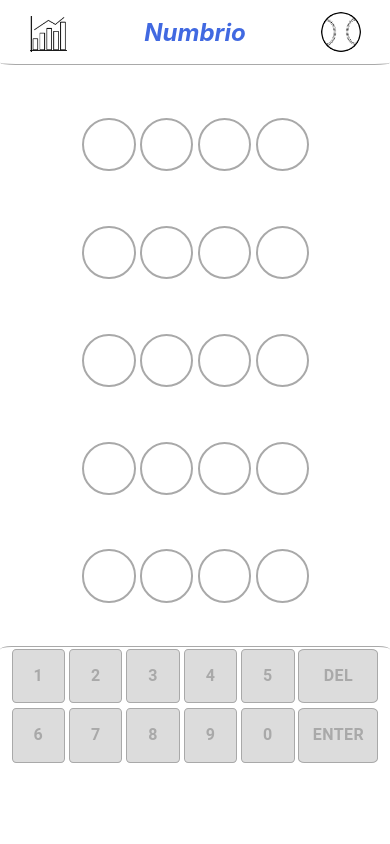
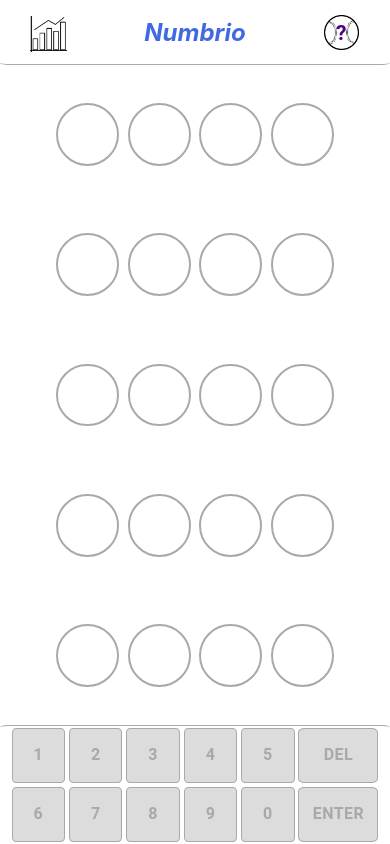
Before and after one commit to Karl-S-Kweon/Numbrio, a React (Create React App) app: page / in a window 390 px wide. Built offline with nearby package versions, Linux system fonts and the light colour scheme.

Commit message:
- Resize reset button - More responsive elements across phones

```diff
--- a/public/index.html
+++ b/public/index.html
@@ -3,7 +3,7 @@
   <head>
     <meta charset="utf-8" />
     <link rel="numbrio baseball icon" href="/baseball.png" />
-    <meta name="viewport" content="width=device-width, initial-scale=1" />
+    <meta name="viewport" content="width=device-width,height=device-height, initial-scale=1, user-scalable=no" />
     <meta name="theme-color" content="#000000" />
     <meta
       name="Numbrio"
--- a/src/App.css
+++ b/src/App.css
@@ -45,10 +45,27 @@
   color: red;
 } */
 
+/* body { height: 90% } */
+
+/* .fullheight {
+  height: calc(var(--vh, 1vh) * 100);
+} */
+
 .NumbrioDiv {
   width: 100vw;
-  height: 90.6vh;
+  /* min-height: 90.6vh; */
+  /* max-height: 100vh; */
+  height: auto;
   overflow: hidden;
+
+  /* Source:
+    https://chanind.github.io/javascript/2019/09/28/avoid-100vh-on-mobile-web.html
+    See Comments
+  */
+  /* Study media query for dynamic screen size
+     browser size dragging will change the elements position
+  */
+  height: calc(var(--vh, 1vh) * 100);
 
   /* border-style: solid;
   border-color: blue;
@@ -56,15 +73,18 @@
   border-radius: 0%; */
 
   display: flex;
+  /* grid-auto-rows: 2fr; */
+  /* grid-template-columns: repeat(auto-fill, minmax(67vh, 1fr)); */
   flex-direction: column;
-  position: absolute;
+  justify-content: space-between;
+  /* position: absolute; */
 
   margin: 0px;
 }
 
 .reload {
   flex-shrink: 0;
-  z-index: 1;
+  z-index: 2;
 
   /* background-color: "black"; */
 
@@ -96,8 +116,8 @@
   /* border-style: solid; */
   /* border-color: purple; */
   /* border-width: 1px; */
-  border-radius: 4%;
-  border-bottom: 1px solid darkgrey;
+  border-radius: 3%;
+  border-bottom: 1px solid darkgrey; /*-bottom*/
 
   display: flex;
   flex-direction: column;
@@ -108,40 +128,32 @@
 
 .divBody {
   width: 100vw;
-  height: 69vh;
+  min-height: 67vh;
+  max-height: 100vh;
+  height: 100%;
 
-  /* border-style: solid;
-  border-color: red;
-  border-width: 1px;
-  border-radius: 0%; */
+  /* border: solid red 1px; */
+  /* border-radius: 0%; */
 
   overflow-y: hidden;
   overflow-x: hidden;
-  /* display: "flex";
-  flex-direction: "column";
-  flex-shrink: 0;
 
-
-  justify-content: "flex-start";
-  align-items: "center"; */
-  /* z-index: 1; */
+  /* z-index: -1; */
 }
 
 .divFooter {
   width: 100vw;
   height: 14vh;
 
-  /* border-style: solid;
-  border-color: purple;
-  border-width: 1px;*/
-  border-radius: 3%;
-  border-top: solid 1px darkgrey;
+  border-radius: 2%;
+  border-top: solid 1px darkgrey; /*-top*/
+
+  flex-shrink: 0;
 
   /* display: "flex";
   flex-direction: "column"; */
-  flex-shrink: 0;
 
-  margin-top: 0.5rem;
+  /* margin-top: 0.5rem; */
 }
 
 /*
@@ -224,7 +236,6 @@
   overflow-y: hidden;
 } */
 
-
 /* CSS Animation Effects */
 
 Button:focus {
@@ -246,22 +257,18 @@ Button:focus {
   from {
     transform: rotate(0deg);
     /* transform: rotateY(0deg); */
-
   }
   to {
     transform: rotate(360deg);
     /* transform: rotateY(360deg); */
-
   }
 }
-
 
 /* #guideblock {
   -webkit-transform: scale3d(1.2, 1.2, 1.2);
   transform: scale3d(1.2, 1.2, 1.2);
   border-color: blue;
 } */
-
 
 @media (prefers-reduced-motion: no-preference) {
   #guideblock {
@@ -327,20 +334,20 @@ https://stackoverflow.com/questions/50380360/pure-css-zoom-animation-based-on-ti
 */
 @-webkit-keyframes pulse {
   0% {
-    -webkit-transform: scale3d(1.1, 1.1, 1.1);
-    transform: scale3d(1.1, 1.1, 1.1);
+    -webkit-transform: scale3d(1.15, 1.15, 1.15);
+    transform: scale3d(1.15, 1.15, 1.15);
   }
   15% {
-    -webkit-transform: scale3d(1.09, 1.09, 1.09);
-    transform: scale3d(1.09, 1.09, 1.09);
+    -webkit-transform: scale3d(1.12, 1.12, 1.12);
+    transform: scale3d(1.12, 1.12, 1.12);
   }
   30% {
-    -webkit-transform: scale3d(1.05, 1.05, 1.05);
-    transform: scale3d(1.05, 1.05, 1.05);
+    -webkit-transform: scale3d(1.06, 1.06, 1.06);
+    transform: scale3d(1.06, 1.06, 1.06);
   }
   50% {
-    -webkit-transform: scale3d(1.015, 1.015, 1.015);
-    transform: scale3d(1.015, 1.015, 1.015);
+    -webkit-transform: scale3d(1.01, 1.01, 1.01);
+    transform: scale3d(1.01, 1.01, 1.01);
   }
   to {
     -webkit-transform: scaleX(1);
@@ -350,20 +357,20 @@ https://stackoverflow.com/questions/50380360/pure-css-zoom-animation-based-on-ti
 
 @keyframes pulse {
   0% {
-    -webkit-transform: scale3d(1.1, 1.1, 1.1);
-    transform: scale3d(1.1, 1.1, 1.1);
+    -webkit-transform: scale3d(1.15, 1.15, 1.15);
+    transform: scale3d(1.15, 1.15, 1.15);
   }
   15% {
-    -webkit-transform: scale3d(1.09, 1.09, 1.09);
-    transform: scale3d(1.09, 1.09, 1.09);
+    -webkit-transform: scale3d(1.12, 1.12, 1.12);
+    transform: scale3d(1.12, 1.12, 1.12);
   }
   30% {
-    -webkit-transform: scale3d(1.05, 1.05, 1.05);
-    transform: scale3d(1.05, 1.05, 1.05);
+    -webkit-transform: scale3d(1.06, 1.06, 1.06);
+    transform: scale3d(1.06, 1.06, 1.06);
   }
   50% {
-    -webkit-transform: scale3d(1.015, 1.015, 1.015);
-    transform: scale3d(1.015, 1.015, 1.015);
+    -webkit-transform: scale3d(1.01, 1.01, 1.01);
+    transform: scale3d(1.01, 1.01, 1.01);
   }
   to {
     -webkit-transform: scaleX(1);
@@ -373,64 +380,69 @@ https://stackoverflow.com/questions/50380360/pure-css-zoom-animation-based-on-ti
 
 /* */
 @-webkit-keyframes breath {
+  0% {
+    -webkit-transform: scaleX(1);
+    transform: scaleX(1);
+    opacity: 1%;
+  }
   1% {
     -webkit-transform: scale3d(1.005, 1.005, 1.005);
     transform: scale3d(1.005, 1.005, 1.005);
-    opacity: 0.05%;
+    opacity: 2%;
   }
   2% {
     -webkit-transform: scale3d(1.01, 1.01, 1.01);
     transform: scale3d(1.01, 1.01, 1.01);
-    opacity: 0.5%;
+    opacity: 3%;
   }
   3% {
     -webkit-transform: scale3d(1.015, 1.015, 1.015);
     transform: scale3d(1.015, 1.015, 1.015);
-    opacity: 1%;
+    opacity: 4%;
   }
   4% {
     -webkit-transform: scale3d(1.02, 1.02, 1.02);
     transform: scale3d(1.02, 1.02, 1.02);
-    opacity: 2%;
+    opacity: 5%;
   }
   5% {
     -webkit-transform: scale3d(1.03, 1.03, 1.03);
     transform: scale3d(1.03, 1.03, 1.03);
-    opacity: 3%;
+    opacity: 6%;
   }
   6% {
     -webkit-transform: scale3d(1.04, 1.04, 1.04);
     transform: scale3d(1.04, 1.04, 1.04);
-    opacity: 4%;
+    opacity: 9%;
   }
   7% {
     -webkit-transform: scale3d(1.05, 1.05, 1.05);
     transform: scale3d(1.05, 1.05, 1.05);
-    opacity: 5%;
+    opacity: 15%;
   }
   10% {
     -webkit-transform: scale3d(1.1, 1.1, 1.1);
     transform: scale3d(1.1, 1.1, 1.1);
-    opacity: 15%;
+    opacity: 30%;
   }
   20% {
     -webkit-transform: scale3d(1.15, 1.15, 1.15);
     transform: scale3d(1.15, 1.15, 1.15);
-    opacity: 21%;
+    opacity: 50%;
   }
   30% {
-    -webkit-transform: scale3d(1.2, 1.2, 1.2);
-    transform: scale3d(1.2, 1.2, 1.2);
-    opacity: 43%;
+    -webkit-transform: scale3d(1.18, 1.18, 1.18);
+    transform: scale3d(1.18, 1.18, 1.18);
+    opacity: 70%;
   }
   40% {
-    -webkit-transform: scale3d(1.23, 1.23, 1.23);
-    transform: scale3d(1.23, 1.23, 1.23);
-    opacity: 100;
+    -webkit-transform: scale3d(1.18, 1.18, 1.18);
+    transform: scale3d(1.18, 1.18, 1.18);
+    opacity: 85%;
   }
   50% {
-    -webkit-transform: scale3d(1.25, 1.25, 1.25);
-    transform: scale3d(1.25, 1.25, 1.25);
+    -webkit-transform: scale3d(1.18, 1.18, 1.18);
+    transform: scale3d(1.18, 1.18, 1.18);
     opacity: 100%;
   }
   60% {
@@ -441,28 +453,28 @@ https://stackoverflow.com/questions/50380360/pure-css-zoom-animation-based-on-ti
   70% {
     -webkit-transform: scale3d(1.1, 1.1, 1.1);
     transform: scale3d(1.1, 1.1, 1.1);
-    opacity: 85%;
+    opacity: 80%;
   }
   80% {
     -webkit-transform: scale3d(1.05, 1.05, 1.05);
     transform: scale3d(1.05, 1.05, 1.05);
-    opacity: 70%;
+    opacity: 65%;
   }
   90% {
     -webkit-transform: scale3d(1.04, 1.04, 1.04);
     transform: scale3d(1.04, 1.04, 1.04);
-    opacity: 55%;
+    opacity: 45%;
   }
   95% {
     -webkit-transform: scale3d(1.03, 1.03, 1.03);
     transform: scale3d(1.03, 1.03, 1.03);
-    opacity: 20%;
+    opacity: 25%;
   }
 
   96% {
     -webkit-transform: scale3d(1.02, 1.02, 1.02);
     transform: scale3d(1.02, 1.02, 1.02);
-    opacity: 5%;
+    opacity: 10%;
   }
 
   97% {
@@ -483,7 +495,7 @@ https://stackoverflow.com/questions/50380360/pure-css-zoom-animation-based-on-ti
   100% {
     -webkit-transform: scale3d(1.005, 1.005, 1.005);
     transform: scale3d(1.005, 1.005, 1.005);
-    opacity: 0%;
+    opacity: 1%;
   }
   to {
     -webkit-transform: scaleX(1);
@@ -544,24 +556,24 @@ https://stackoverflow.com/questions/50380360/pure-css-zoom-animation-based-on-ti
     opacity: 50%;
   }
   30% {
-    -webkit-transform: scale3d(1.2, 1.2, 1.2);
-    transform: scale3d(1.2, 1.2, 1.2);
-    opacity: 75%;
+    -webkit-transform: scale3d(1.18, 1.18, 1.18);
+    transform: scale3d(1.18, 1.18, 1.18);
+    opacity: 70%;
   }
   40% {
-    -webkit-transform: scale3d(1.23, 1.23, 1.23);
-    transform: scale3d(1.23, 1.23, 1.23);
-    opacity: 100%;
+    -webkit-transform: scale3d(1.18, 1.18, 1.18);
+    transform: scale3d(1.18, 1.18, 1.18);
+    opacity: 85%;
   }
   50% {
-    -webkit-transform: scale3d(1.25, 1.25, 1.25);
-    transform: scale3d(1.25, 1.25, 1.25);
+    -webkit-transform: scale3d(1.18, 1.18, 1.18);
+    transform: scale3d(1.18, 1.18, 1.18);
     opacity: 100%;
   }
   60% {
     -webkit-transform: scale3d(1.15, 1.15, 1.15);
     transform: scale3d(1.15, 1.15, 1.15);
-    opacity: 100;
+    opacity: 100%;
   }
   70% {
     -webkit-transform: scale3d(1.1, 1.1, 1.1);
--- a/src/Main/Header/HeaderBar.js
+++ b/src/Main/Header/HeaderBar.js
@@ -6,9 +6,8 @@ import baseball from './Asset/Baseball.png'
 import Block from '../MyterioBlocks/Block'
 
 const Transition = React.forwardRef(function Transition(props, ref) {
-    return <Slide direction="up" ref={ref} {...props} timeout={{enter: 350, exit: 175}}/>; // style={{ transitionDelay: '15s' }}
+    return <Slide direction="up" ref={ref} {...props} timeout={{ enter: 350, exit: 175 }} />; // style={{ transitionDelay: '15s' }}
 });
-
 
 const HeaderBar = (props) => {
     const [open, setOpen] = useState(false);
@@ -117,20 +116,6 @@ const HeaderBar = (props) => {
                         // border: 'solid 1px red',
                     }}
                 >Numbrio
-                    {/* <div
-                        style={{
-                            height: '100%',
-                            fontSize: '0.5rem',
-                            color: 'indigo',
-                            display: 'flex',
-                            justifyContent: "space-between",
-                            alignItems: "flex-start",
-                            textAlign: 'flex-start',
-                            border: 'solid 1px red',
-                        }}
-                    >
-                        TM
-                    </div> */}
                 </div>
             </div>
             <div
@@ -164,26 +149,42 @@ const HeaderBar = (props) => {
 
                         // zIndex: -5,
                     }}
-                    startIcon={<Avatar
-                        src={baseball}
+                // startIcon={<Avatar
+                //     src={baseball}
+                //     style={{
+                //         // border: '1px solid blue',
+                //         // display: 'flex',
+                //         // justifyContent: "center",
+                //         // alignItems: "center",
+                //         // textAlign: 'center',
+                //         marginLeft: '15%'
+                //     }}
+                //     rel="baseball icon for how to play the game"
+                // />}
+                >
+                    <img
+                        src={baseball} width="35vw" height="35vh" rel="baseball icon for how to play the game"
+                    />
+                    <div
                         style={{
-                            // border: '1px solid blue',
-                            // display: 'flex',
-                            // justifyContent: "center",
-                            // alignItems: "center",
-                            // textAlign: 'center',
-                            marginLeft: '15%'
+                            position: 'absolute',
+                            zIndex: 2,
+                            top: '7.5%',
+                            left: '37%',
+                            fontSize: '150%',
+                            fontWeight: 'bold',
+                            color: 'indigo',
+                            // transform: translate('-50 %', '-50 %'),
                         }}
-                        rel="baseball icon for how to play the game"
-                    />}
-                >
-                    {/* <img
-                        src={baseball} width="35vw" height="35vh"
-                    /> */}
+                    >?</div>
                 </Button>
             </div>
 
+
+
             {/* DIALOG PART */}
+
+
 
             <Dialog
                 // style={{
@@ -200,7 +201,7 @@ const HeaderBar = (props) => {
                 <DialogTitle
                     className='dialog'
                     style={{
-                        height: '1.5vh',
+                        height: '0.5vh',
                         width: '100%',
                         // color: 'black',
                         // border: '1px solid blue',
@@ -217,7 +218,7 @@ const HeaderBar = (props) => {
                     <div
                         style={{
                             width: '100%',
-                            height: '225%',
+                            height: '25%',
                             fontSize: '85%',
                             fontWeight: 'bold',
 
@@ -270,8 +271,8 @@ const HeaderBar = (props) => {
                         // border: '1px solid blue',
                     }}
                 >
-                    <DialogContentText
-                        sx={{
+                    <div
+                        style={{
                             fontSize: 'medium',
                             justifyContent: 'flex-start',
                             textAlign: 'left',
@@ -287,8 +288,8 @@ const HeaderBar = (props) => {
                         This app is a recreation of 'Cows and Bulls' <br />
                         or 'Number Baseball'.<br />
                         Hack a code of 4 digits in 5 tries.
-                    </DialogContentText >
-                    <DialogContentText
+                    </div >
+                    <div
                         style={{
                             fontSize: 'medium',
                             justifyContent: 'flex-start',
@@ -308,7 +309,7 @@ const HeaderBar = (props) => {
                         <List
                             style={{
                                 // this box's width/height
-                                width: '75%',
+                                width: '80%',
                                 minHeight: '1vh',
                                 maxHeight: '50vh',
                                 height: '20%',
@@ -340,7 +341,7 @@ const HeaderBar = (props) => {
                         <List
                             style={{
                                 // this box's width/height
-                                width: '75%',
+                                width: '80%',
                                 minHeight: '1vh',
                                 maxHeight: '50vh',
                                 height: '20%',
@@ -372,7 +373,7 @@ const HeaderBar = (props) => {
                         <List
                             style={{
                                 // this box's width/height
-                                width: '75%',
+                                width: '80%',
                                 minHeight: '1vh',
                                 maxHeight: '50vh',
                                 height: '20%',
@@ -399,7 +400,7 @@ const HeaderBar = (props) => {
                                 fontSize: '85%',
                             }}
                         >
-                            Oh... <b>3</b> is not in the code.
+                            Foul. <b>3</b> is not in the code.
                         </div>
                         <div
                             style={{
@@ -437,7 +438,7 @@ const HeaderBar = (props) => {
                             <div>UI/UX inspired by Wordle</div>
                             <div><a href="https://www.nytimes.com/games/wordle/index.html">Link to Wordle</a></div>
                         </div>
-                    </DialogContentText >
+                    </div >
                 </DialogContent>
             </Dialog>
             <Dialog
--- a/src/Main/MyterioBlocks/Block.js
+++ b/src/Main/MyterioBlocks/Block.js
@@ -15,25 +15,22 @@ const Block = (props) => {
         <div
             style={{
                 // box Control
-                height: '14.8vw',
-                width: '14.8vw', // ${100/5}
-                // backgroundColor: 'white',
+                height: '16.8vw',
+                width: '16.8vw', // ${100/5}
 
                 // Border Line
                 // border: 'solid black 1px',
 
+                //
                 display: "flex",
                 justifyContent: "center",
                 alignItems: "center",
 
                 //
-                margin: '1%',
+                padding: '0%',
+                margin: '0 0.2rem',
 
-                // animations
-                // animationName: props.animation, //css[1],
-                // /*animation-fill-mode: both;*/
-                // animationDuration: (props._id === 'guideblock' ? '0.1s' : '0.1s'),
-                // animationIterationCount: 'initial',
+                // zIndex: 11,
             }}
         >
             <div
@@ -41,8 +38,8 @@ const Block = (props) => {
 
                 style={{
                     // box Control
-                    height: '85%',
-                    width: '85%',
+                    height: '90%',
+                    width: '90%',
                     backgroundColor: props.backgroundColor,
 
                     // Border Line
@@ -52,7 +49,8 @@ const Block = (props) => {
                     borderWidth: '2px',
 
                     //
-                    // margin: '0px 0.5rem',
+                    // padding: '0%',
+                    // margin: '0.5%',
 
                     // animations
                     animationName: props.animation, //css[1],
--- a/src/Main/MyterioBlocks/BlockRow.js
+++ b/src/Main/MyterioBlocks/BlockRow.js
@@ -4,6 +4,8 @@ import React, { useReducer, useEffect } from 'react'; // useReducer
 import { List, Grow } from "@mui/material/";
 import Block from './Block'
 import Answer from '../Answer/AnswerKey'
+
+
 const BlockRow = (props) => {
 
     const initialState = {
@@ -200,16 +202,14 @@ const BlockRow = (props) => {
             style={{
                 // this box's width/height
                 width: '100%',
-                height: '7%',
+                height: '16%',
                 // rem: equals to the font size of html (most browsers has defualt 16 px)
                 // em: functions similar to vw or vh, child inherits its parents size.
                 //     default 16px -> p { 0.75 em } _ 12x -> c { 0.75 em} _ 9 px
                 //      to Keep size, p {0.75 em } => c { 1 em }
 
                 // border line
-                // borderStyle: 'solid',
-                // borderColor: 'pink',
-                // borderWidth: '1px',
+                // border: 'solid pink 1px',
 
                 // content alignment
                 display: "flex",
@@ -217,8 +217,8 @@ const BlockRow = (props) => {
                 alignItems: "center",
 
                 // box space control
-                paddingBottom: '1rem',
-                marginBottom: props.marginBtm,
+                // paddingBottom: '1rem',
+                // marginBottom: props.marginBtm,
 
             }}
 
--- a/src/Main/MyterioBlocks/MyterioBlocks.js
+++ b/src/Main/MyterioBlocks/MyterioBlocks.js
@@ -107,20 +107,18 @@ const MysterioBox = (props) => {
     // ));
     // console.log(Answer)
     let BlockRows = index.map((idx) => (
-        (<BlockRow data={props.data[idx]} key={idx} row={row} message={props.message} marginBtm={idx===5? '0.3rem' : '0'} getFromChild={msgFromChild} />)
+        (<BlockRow data={props.data[idx]} key={idx} row={row} message={props.message} marginBtm={idx===5? '0.0rem' : '0'} getFromChild={msgFromChild} />)
     ));
 
     return (<>
         <List
             style={{
                 // this box's width/height
-                width: '100vw',
-                height: '69vh',
+                width: '100%',
+                height: '100%',
 
                 // border line
-                // borderStyle: 'solid',
-                // borderColor: 'orange',
-                // borderWidth: '3px',
+                // border: 'solid blue 1px',
 
                 // content alignment
                 display: "flex",
@@ -129,12 +127,11 @@ const MysterioBox = (props) => {
                 alignItems: "center",
 
                 // box space control
-                // padding: '0px',
+                padding: '0px',
                 margin: '0px'
             }}
         >
             {BlockRows}
-
         </List>
         {/* <Snackbar
             open={state.msgOn}
--- a/src/Main/Numbrio.js
+++ b/src/Main/Numbrio.js
@@ -4,10 +4,12 @@ import { Snackbar, Button, Typography, Slide } from '@mui/material/';
 import Keyboards from './Keyboards/Keyboards';
 import MysterioBlocks from './MyterioBlocks/MyterioBlocks';
 import HeaderBar from './Header/HeaderBar'
-import { fontFamily } from '@mui/system';
+// import { fontFamily } from '@mui/system';
 
 // An example of a React Functional Component using JSX syntax
 const Numbrio = () => {
+    let px = document.documentElement.style.setProperty('--vh', `${window.innerHeight/100}px`);
+
     const initialState = {
         data: [
             [],
@@ -106,8 +108,8 @@ const Numbrio = () => {
 
                 // border: 'crimson 1px dotted',
                 backgroundColor: 'crimson',
-                width: '80%',
-                height: '80%',
+                width: '70%', // 80 5:16
+                height: '75%', // 85 5:17
                 borderRadius: '50%',
                 display: "flex",
                 justifyContent: "center",
@@ -123,8 +125,8 @@ const Numbrio = () => {
 
                 className="blockFont"
                 style={{
-                    width: '75%',
-                    height: '75%',
+                    width: '75%', // 78 3:26
+                    height: '72%', // 75 3: 25
                     color: 'white',
 
                     backgroundColor: 'royalblue',
@@ -184,7 +186,7 @@ const Numbrio = () => {
                 sx={
                     (state.row < 3 ?
                         {
-                            top: "60vh",
+                            top: "70vh",
                             height: "10vh",
                             marginLeft: "18%",
                             paddingTop: '-50%',
```
